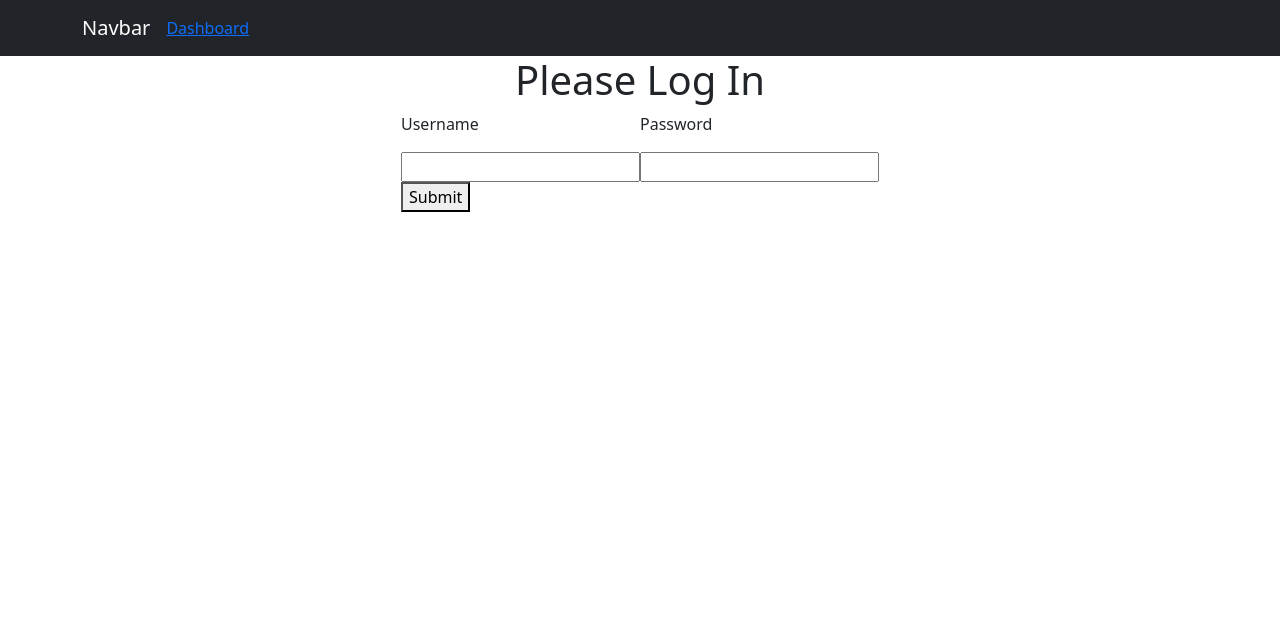
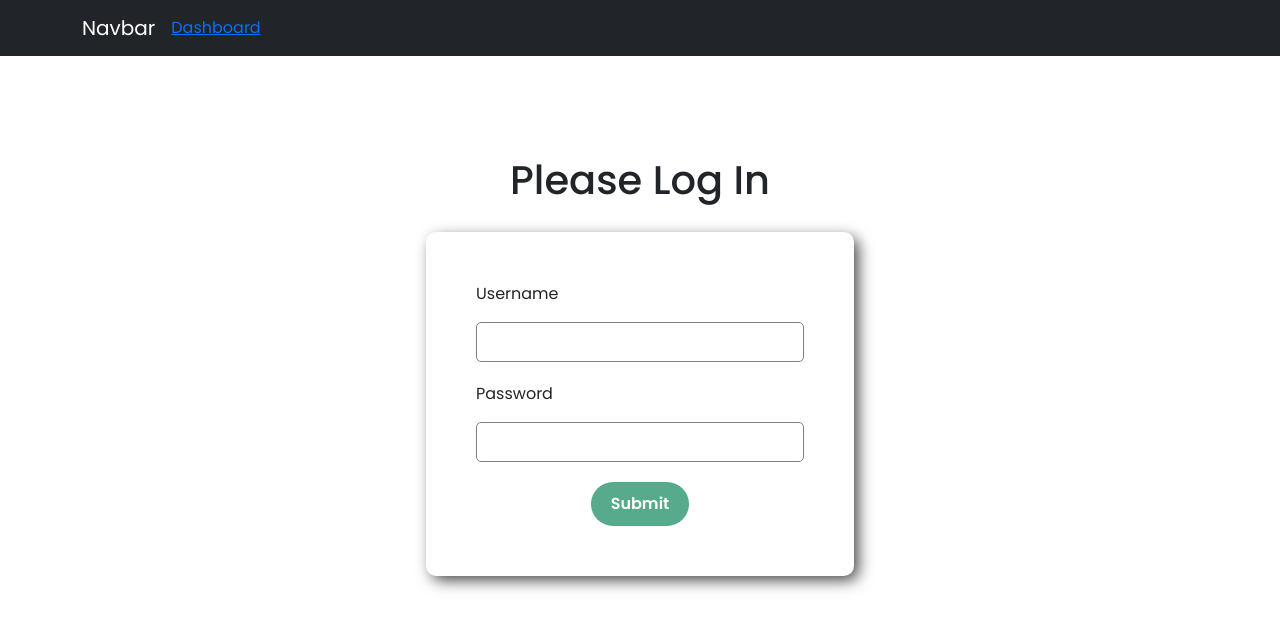
Before and after one commit to koogler/gotta-go, a React (Create React App) app: page /Dashboard in a window 1280 px wide. Shown: the top 630 px of the page. Built offline with nearby package versions, Linux system fonts and the light colour scheme.

Commit message:
styled the login form

```diff
--- a/package.json
+++ b/package.json
@@ -7,11 +7,7 @@
     "@testing-library/react": "^12.1.2",
     "@testing-library/user-event": "^13.5.0",
     "bootstrap": "^5.1.3",
-<<<<<<< HEAD
     "nodemon": "^2.0.15",
-=======
-    "morgan": "^1.10.0",
->>>>>>> backend/routes
     "pg": "^8.7.3",
     "react": "^17.0.2",
     "react-bootstrap": "^2.1.2",
--- a/public/index.html
+++ b/public/index.html
@@ -15,6 +15,10 @@
   <link rel="manifest" href="%PUBLIC_URL%/manifest.json" />
   <link href="https://cdn.jsdelivr.net/npm/bootstrap@5.1.3/dist/css/bootstrap.min.css" rel="stylesheet"
     integrity="sha384-1BmE4kWBq78iYhFldvKuhfTAU6auU8tT94WrHftjDbrCEXSU1oBoqyl2QvZ6jIW3" crossorigin="anonymous">
+
+  <link rel="preconnect" href="https://fonts.googleapis.com">
+  <link rel="preconnect" href="https://fonts.gstatic.com" crossorigin>
+  <link href="https://fonts.googleapis.com/css2?family=Poppins:wght@300;400;500;600&display=swap" rel="stylesheet">
   <!--
       Notice the use of %PUBLIC_URL% in the tags above.
       It will be replaced with the URL of the `public` folder during the build.
--- a/src/components/Login/Login.js
+++ b/src/components/Login/Login.js
@@ -29,18 +29,18 @@ export default function Login({ setToken }) {
 
   return (
     <div className="login-wrapper">
-      <h1>Please Log In</h1>
-      <form onSubmit={handleSubmit}>
+      <h1 className="heading">Please Log In</h1>
+      <form className="form" onSubmit={handleSubmit}>
         <label>
           <p>Username</p>
-          <input type="text" onChange={e => setUserName(e.target.value)} />
+          <input className="form--input" type="text" onChange={e => setUserName(e.target.value)} />
         </label>
         <label>
           <p>Password</p>
-          <input type="password" onChange={e => setPassword(e.target.value)} />
+          <input className="form--input" type="password" onChange={e => setPassword(e.target.value)} />
         </label>
         <div>
-          <button type="submit">Submit</button>
+          <button className="form--submit" type="submit">Submit</button>
         </div>
       </form>
     </div>
--- a/src/components/Login/Login.scss
+++ b/src/components/Login/Login.scss
@@ -1,5 +1,50 @@
+* {
+  box-sizing: border-box;
+}
+
+body {
+  margin: 0;
+  height: 100vh;
+  font-family: 'Poppins', sans-serif;
+}
+
 .login-wrapper {
   display: flex;
   flex-direction: column;
+  justify-content: center;
   align-items: center;
+  height: 80vh;
+  padding: 20px;
 }
+
+.form {
+  background-color: white;
+  padding: 50px;
+  margin: 20px;
+  border-radius: 10px;
+  display: flex;
+  flex-direction: column;
+  align-items: center;
+  box-shadow: 5px 5px 15px -1px rgba(0, 0, 0, 0.75);
+}
+
+.form--input {
+  width: 100%;
+  margin-bottom: 20px;
+  height: 40px;
+  border-radius: 5px;
+  border: 1px solid gray;
+  padding: 5px;
+  font-family: 'Poppins', sans-serif;
+}
+
+.form--submit {
+  width: 100%;
+  padding: 10px 20px ;
+  border-radius: 30px;
+  color: white;
+  background-color: #57AA8C;
+  border: none;
+  font-weight: 600;
+  cursor: pointer;
+}
```
Also changed, not shown: 1 other file (tests, documents, lock files or other folders).
